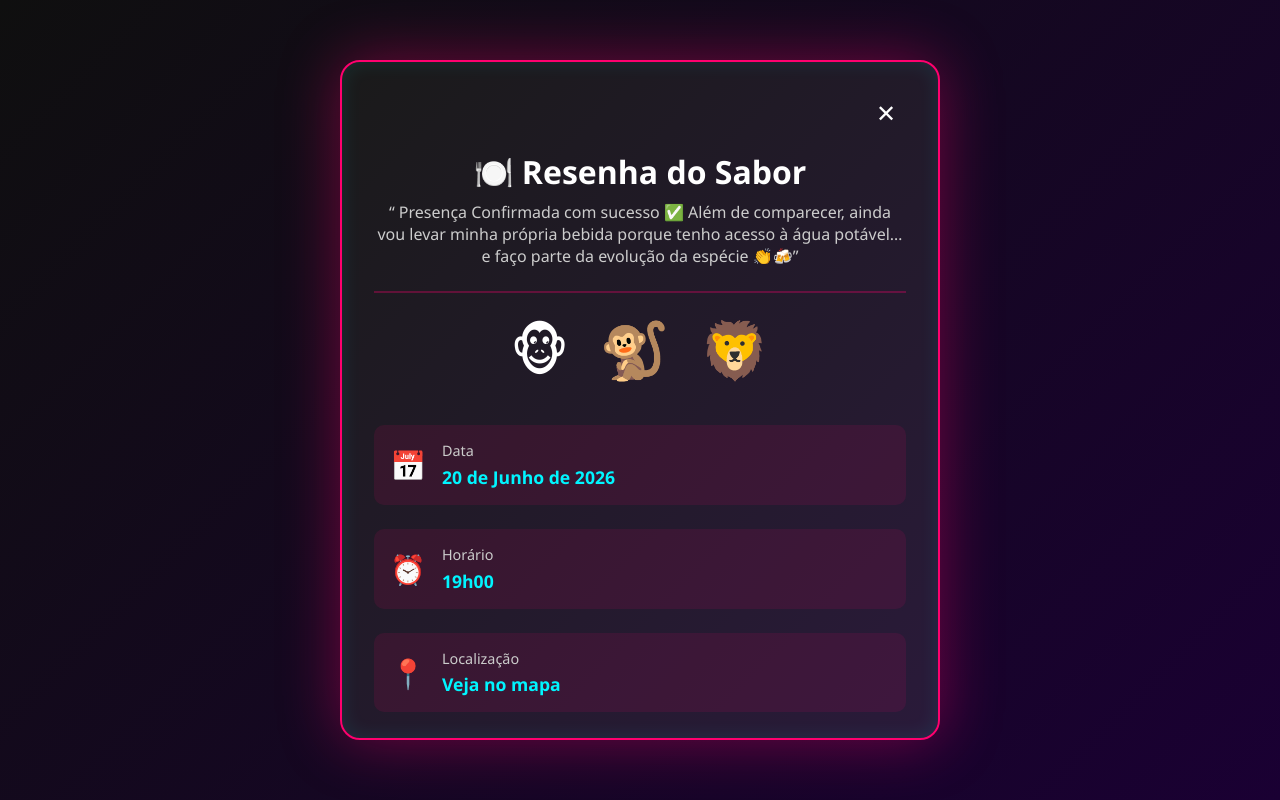
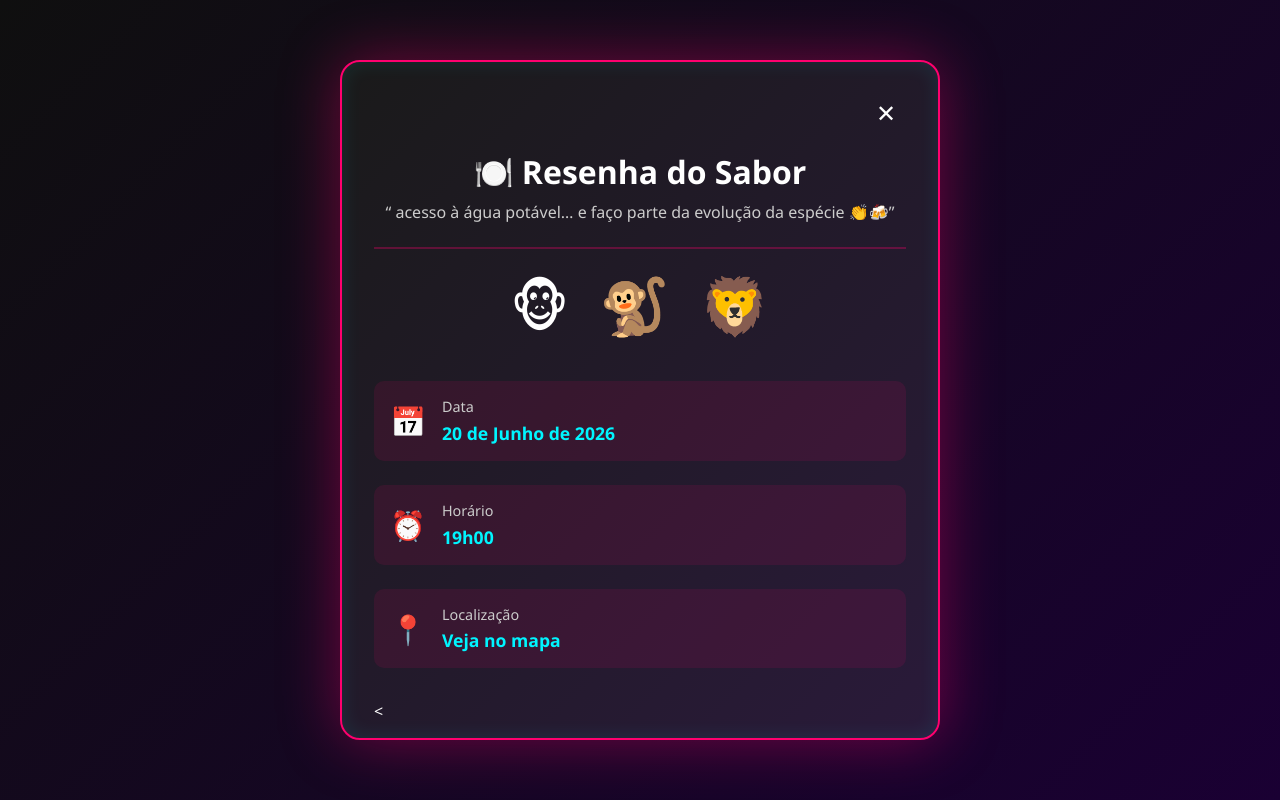
Before and after one commit to pedosabo-afk/resenha-do-sabor, a plain HTML site: page index.html in a window 1280 px wide. Drawn offline with Linux system fonts and the light colour scheme.

Commit message:
Update index.html

```diff
--- a/index.html
+++ b/index.html
@@ -24,7 +24,7 @@
 
         <div class="header-card">
             <h1 class="titulo-evento">🍽️ Resenha do Sabor</h1>
-            <p class="subtitulo-evento">“ Presença Confirmada com sucesso ✅ Além de comparecer, ainda vou levar minha própria bebida porque tenho acesso à água potável… e faço parte da evolução da espécie 👏🍻”</p>
+            <p class="subtitulo-evento">“ acesso à água potável… e faço parte da evolução da espécie 👏🍻”</p>
         </div>
 
         <!-- Macacos Decorativos -->
```
